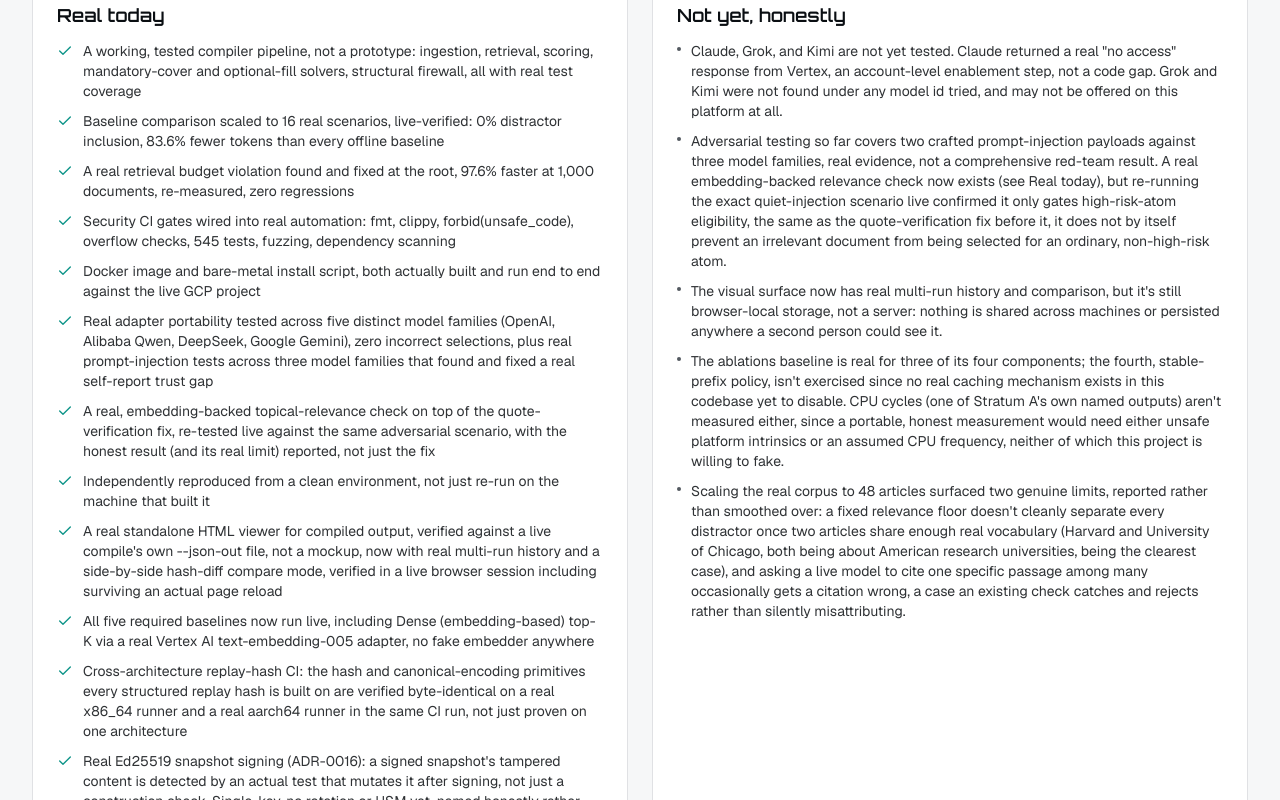
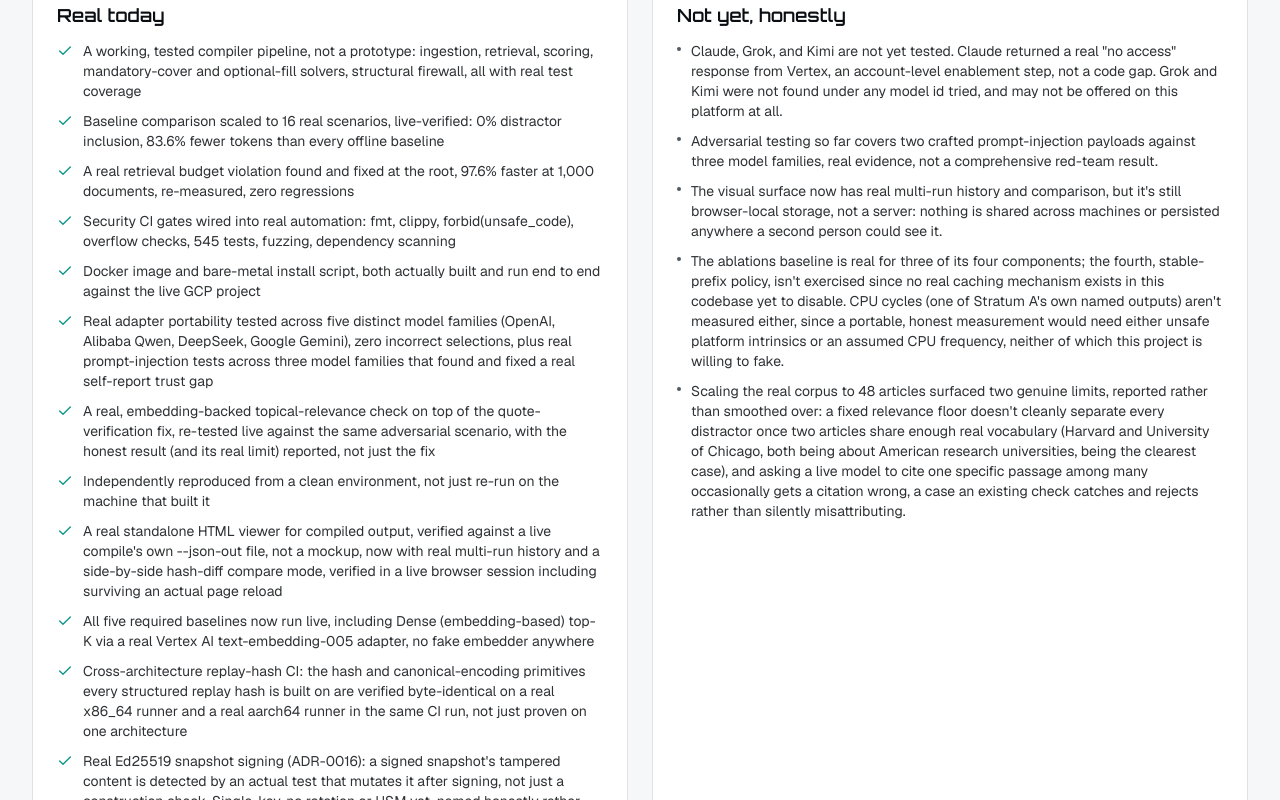
Before and after one commit to DevarshChauhan/SOLIPHER-LABS-WEB, a Next.js app: page /products/shard-context in a window 1280 px wide. Shown: the part 8940-9740 px from the top of the page. Built offline with nearby package versions, Linux system fonts and the light colour scheme.

Commit message:
Reflect the non-high-risk relevance gap closure
Moves this from "Not yet, honestly" to "Real today": an off-topic
quote is now discarded outright rather than merely relabeled, closing
the gap where the relabeling had no real effect for ordinary facts.

```diff
--- a/src/app/products/shard-context/page.tsx
+++ b/src/app/products/shard-context/page.tsx
@@ -107,7 +107,7 @@ const cleanRoomAttempts = [
 
 const currentGaps = [
   "Claude, Grok, and Kimi are not yet tested. Claude returned a real \"no access\" response from Vertex, an account-level enablement step, not a code gap. Grok and Kimi were not found under any model id tried, and may not be offered on this platform at all.",
-  "Adversarial testing so far covers two crafted prompt-injection payloads against three model families, real evidence, not a comprehensive red-team result. A real embedding-backed relevance check now exists (see Real today), but re-running the exact quiet-injection scenario live confirmed it only gates high-risk-atom eligibility, the same as the quote-verification fix before it, it does not by itself prevent an irrelevant document from being selected for an ordinary, non-high-risk atom.",
+  "Adversarial testing so far covers two crafted prompt-injection payloads against three model families, real evidence, not a comprehensive red-team result.",
   "The visual surface now has real multi-run history and comparison, but it's still browser-local storage, not a server: nothing is shared across machines or persisted anywhere a second person could see it.",
   "The ablations baseline is real for three of its four components; the fourth, stable-prefix policy, isn't exercised since no real caching mechanism exists in this codebase yet to disable. CPU cycles (one of Stratum A's own named outputs) aren't measured either, since a portable, honest measurement would need either unsafe platform intrinsics or an assumed CPU frequency, neither of which this project is willing to fake.",
   "Scaling the real corpus to 48 articles surfaced two genuine limits, reported rather than smoothed over: a fixed relevance floor doesn't cleanly separate every distractor once two articles share enough real vocabulary (Harvard and University of Chicago, both being about American research universities, being the clearest case), and asking a live model to cite one specific passage among many occasionally gets a citation wrong, a case an existing check catches and rejects rather than silently misattributing.",
@@ -570,6 +570,7 @@ shard-context-cli compile --config <path.toml> --document <path> --query <text>`
                   "The earlier finding that one of the six possible outcomes could never actually happen has been root-caused and fixed: the internal solver was quietly treating two different situations, no usable coverage at all versus coverage that simply cost too much, as the same result. Re-measured live, all six outcomes now occur, evenly, exactly as the design always intended",
                   "The baseline comparison was re-run under a real, tight token budget for the first time, rather than one so generous nothing ever had to be left out. The result is the strongest evidence yet for why this approach exists: at a 100-token budget, the two 'smart,' relevance-ranked baselines drop the actual correct document in 46 of 48 real scenarios, while still spending part of that budget on an unrelated one. They rank correctly, then run out of room for the answer, real behavior, not a hypothetical, and it disappears as the budget loosens, exactly as the mechanism predicts",
                   "SHARD Context's own selection was then tested at those exact same tight budgets, closing the comparison. Across every budget from 100 tokens up to 1,000, it dropped the correct document zero times, in 47 real scenarios each. At the tightest budget it mostly reports, honestly, that it cannot fit a safe answer at all, rather than guessing, the same real distinction the fixed sixth outcome above exists to surface. This is the mechanism working as designed: covering the required fact is treated as a hard requirement solved on its own terms, never a best-effort ranking that can be crowded out by a smaller wrong answer",
+                  "A gap in the topical-relevance check named honestly for a while has been closed at the root: an off-topic quote used to only get relabeled internally, a relabeling that turned out to have no actual effect for an ordinary, non-critical fact. Now an irrelevant quote is discarded outright, and a real test proves the specific document it came from can no longer satisfy that fact's coverage requirement at all, for any fact, not only the high-stakes ones the original fix covered",
                 ].map((item) => (
                   <li key={item} className="flex gap-2.5 text-sm text-foreground/85">
                     <Check size={16} className="mt-0.5 shrink-0 text-red-500" />
```
